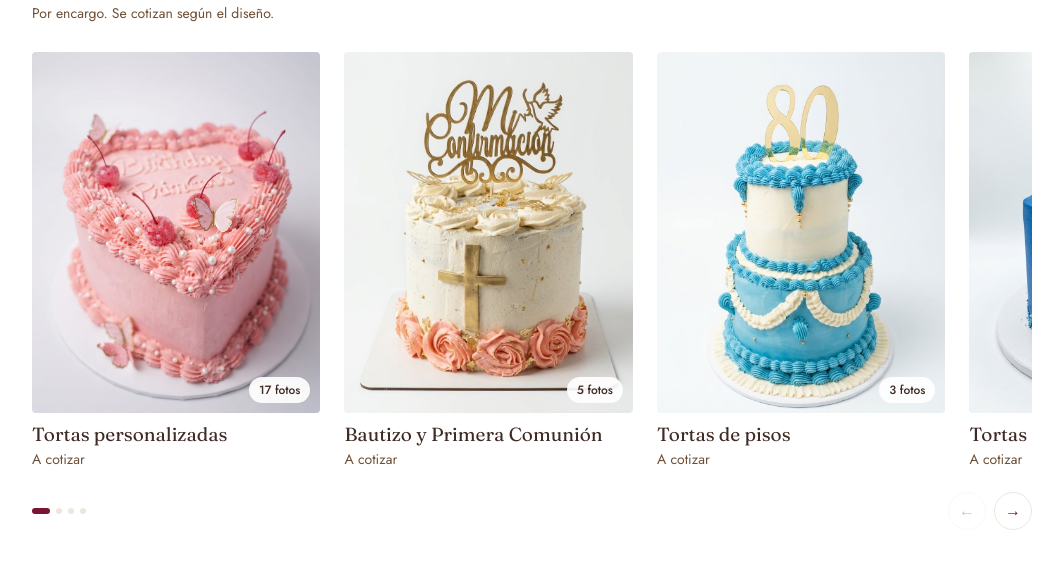
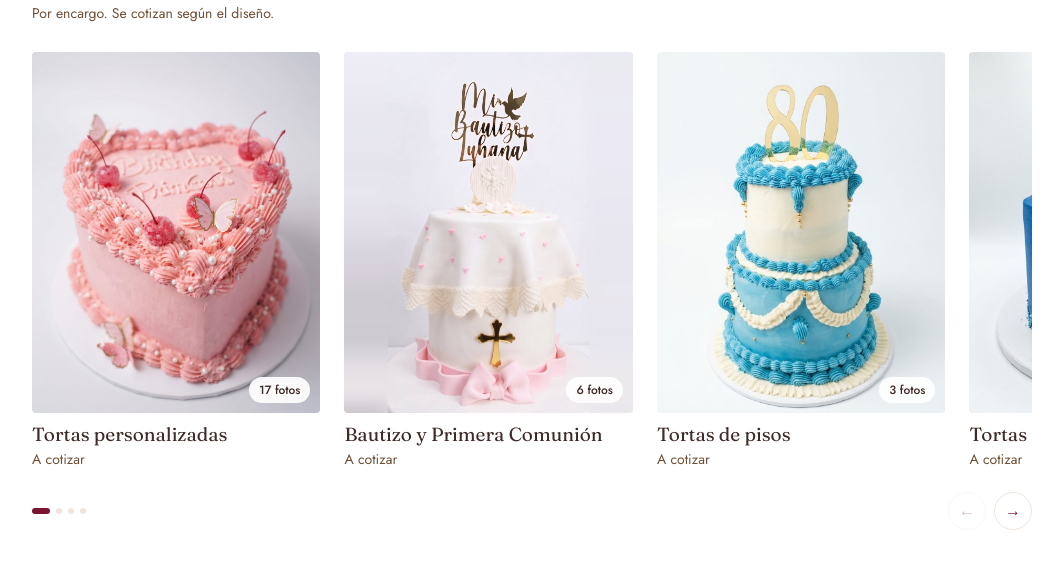
Before and after one commit to DULZUTORTASYBOCADITOS/catalogo, a plain HTML site: page index.html in a window 1280 px wide. Shown: the part 484-1067 px from the top of the page, without its empty margins (108-1171 px from the left). Drawn offline with Linux system fonts and the light colour scheme.

Commit message:
Nueva portada de Bautizo y Primera Comunión
Co-Authored-By: Claude Sonnet 5.5 <noreply@anthropic.com>
Claude-Session: https://claude.ai/code/session_01BgB59Y4VKGY8kFmwGkDaE8

```diff
--- a/index.html
+++ b/index.html
@@ -236,7 +236,7 @@ dialog::backdrop{background:rgba(63,43,38,.4)}
   var P = [
     // ---- Tortas (a cotizar)
     {id:"t1", cat:"tortas", nombre:"Tortas personalizadas", desc:"Para cumpleaños de niños y adultos: tu tema, personaje o idea, en el sabor y tamaño que elijas.", precio:null, foto:"personalizadas-19.jpg", fotos:["personalizadas-19.jpg","personalizadas-06.jpg","personalizadas-10.jpg","personalizadas-05.jpg","personalizadas-08.jpg","personalizadas-15.jpg","personalizadas-01.jpg","personalizadas-04.jpg","personalizadas-09.jpg","personalizadas-11.jpg","personalizadas-12.jpg","personalizadas-13.jpg","personalizadas-07.jpg","personalizadas-03.jpg","personalizadas-16.jpg","personalizadas-17.jpg","personalizadas-02.jpg"]},
-    {id:"t3", cat:"tortas", nombre:"Bautizo y Primera Comunión", desc:"Diseños delicados en tonos suaves, con los detalles de la ocasión.", precio:null, foto:"bautizo-02.jpg", fotos:["bautizo-02.jpg","bautizo-05.jpg","bautizo-01.jpg","bautizo-03.jpg","bautizo-04.jpg"]},
+    {id:"t3", cat:"tortas", nombre:"Bautizo y Primera Comunión", desc:"Diseños delicados en tonos suaves, con los detalles de la ocasión.", precio:null, foto:"bautizo-06.jpg", fotos:["bautizo-06.jpg","bautizo-02.jpg","bautizo-05.jpg","bautizo-01.jpg","bautizo-03.jpg","bautizo-04.jpg"]},
     {id:"t4", cat:"tortas", nombre:"Tortas de pisos", desc:"Dos o más pisos, cada uno con su propio sabor.", precio:null, foto:"pisos-03.jpg", fotos:["pisos-03.jpg","pisos-02.jpg","pisos-01.jpg"]},
     {id:"t6", cat:"tortas", nombre:"Tortas para empresas", desc:"Con el logo o los colores de tu marca, para agasajos y aniversarios.", precio:null, foto:"empresas-01.jpg", fotos:["empresas-01.jpg","empresas-02.jpg"]},
 
```
Also changed, not shown: bautizo-06.jpg (added).
